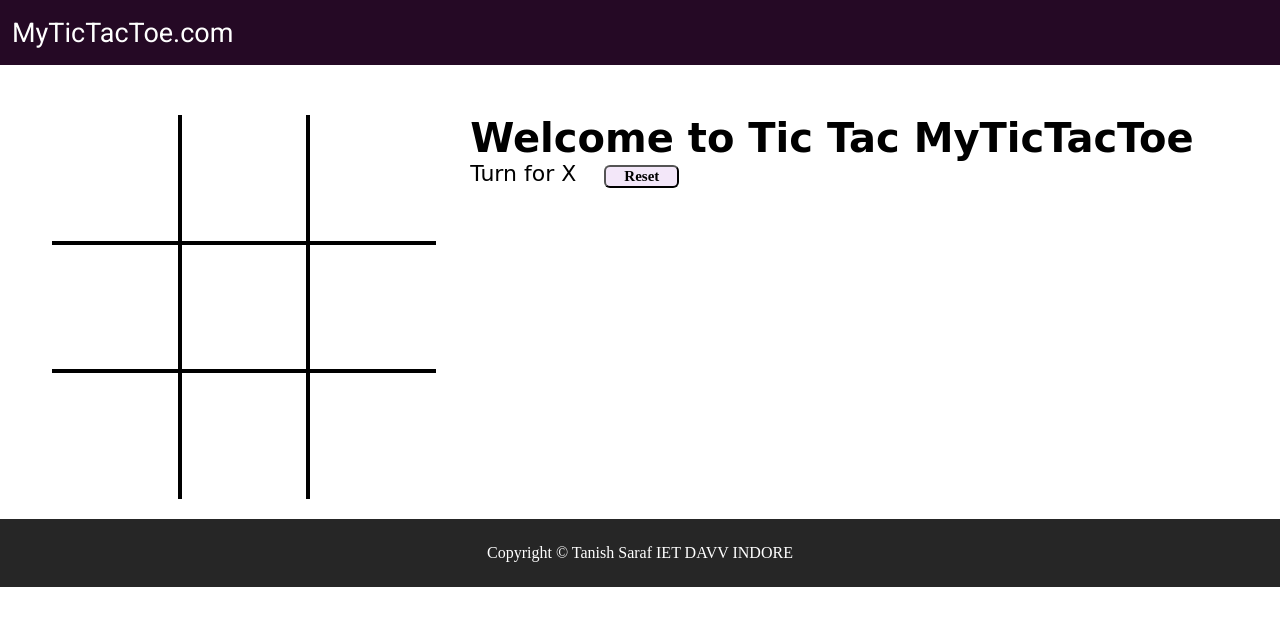
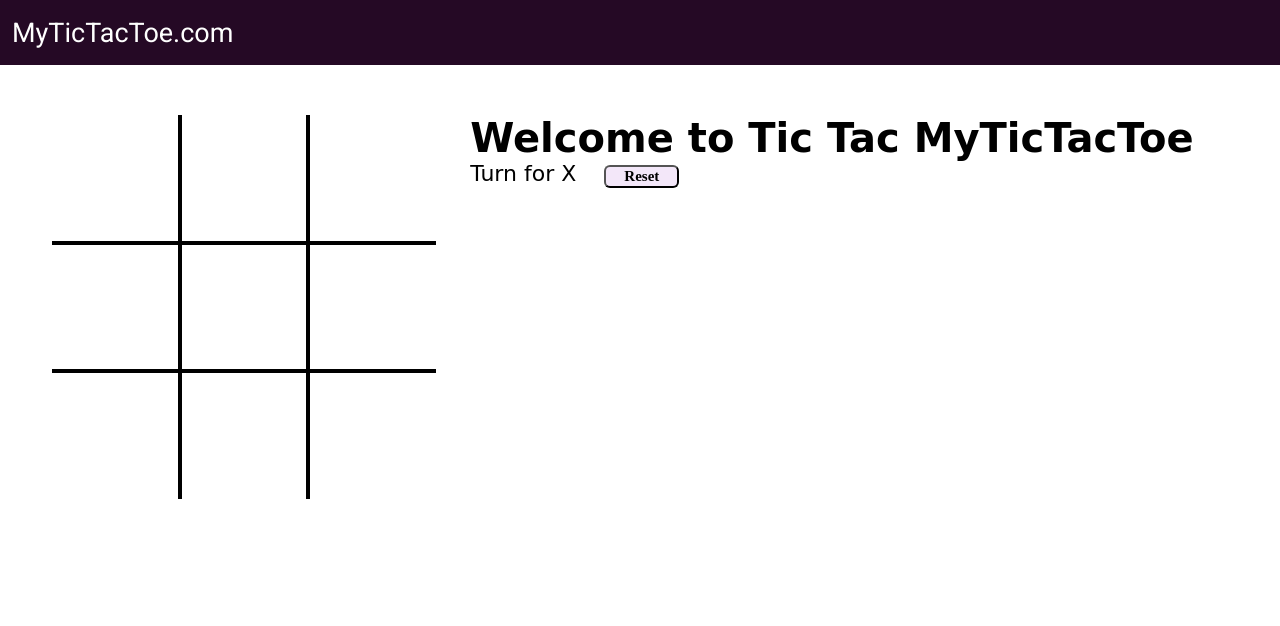
Before and after one commit to tanishsaraf/TIK-TAK-TOE, a plain HTML site: page Tik Tsk Toe/index.html in a window 1280 px wide. Drawn offline with Linux system fonts and the light colour scheme; a web font is replaced by a local one.

Commit message:
Update index.html

```diff
--- a/Tik Tsk Toe/index.html
+++ b/Tik Tsk Toe/index.html
@@ -37,10 +37,7 @@
         </div>
       </div>
     </div>
-       <div class="copyright">
-      <p>Copyright © Tanish Saraf IET DAVV INDORE</p>
 
-  </div>
     <script src="script.js"></script>
 
 
```
